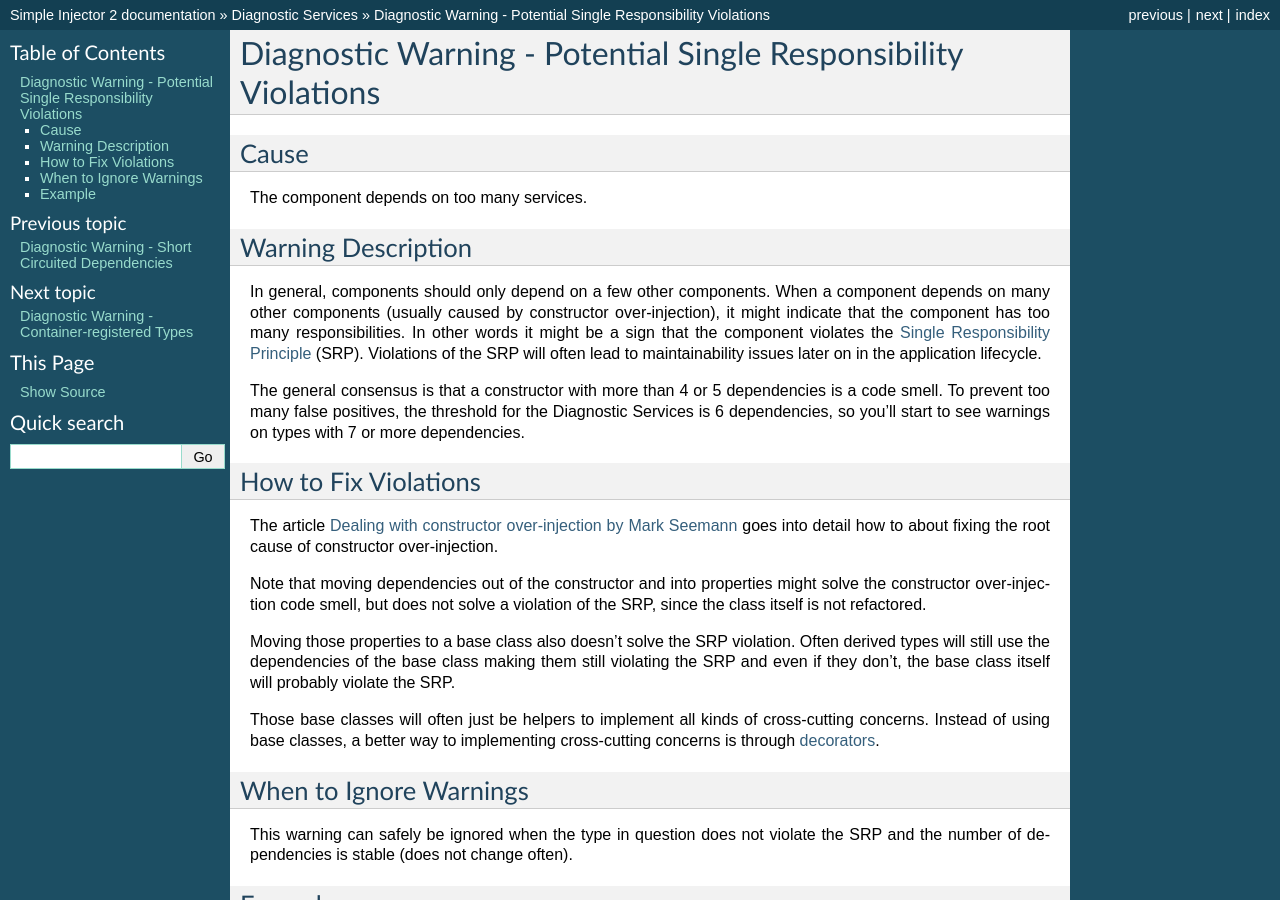
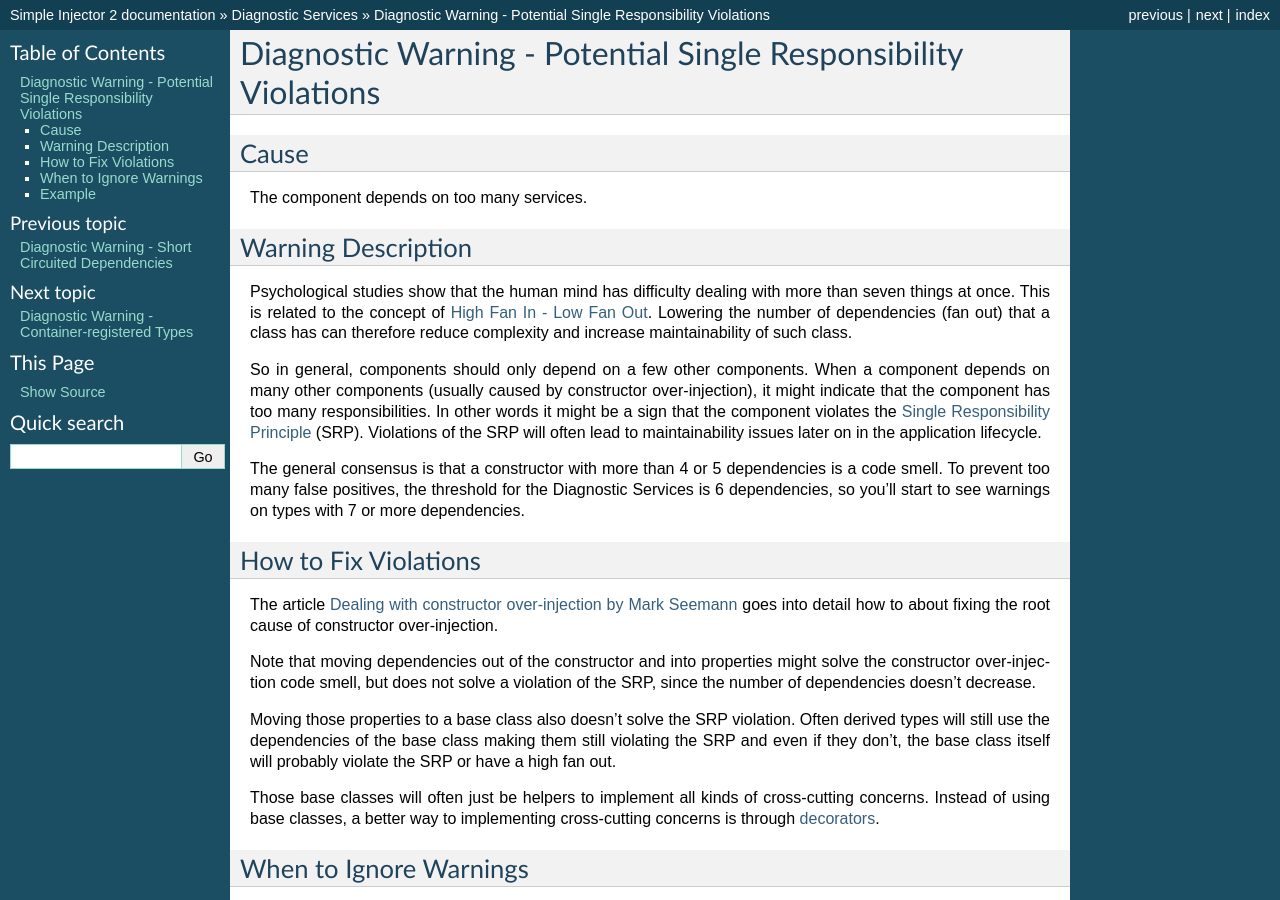
Before and after one commit to simpleinjector/Documentation, a Sphinx documentation site: the page built from source/PotentialSingleResponsibilityViolations.rst, in a window 1280 px wide and 900 px high. Built offline with Sphinx 7.4.7, drawn with Linux system fonts in a browser that asks for light colours; some of the changed text lies outside the part shown.

Commit message:
Added information about high fan in / low fan out to the SRP violation documentation.

```diff
--- a/source/PotentialSingleResponsibilityViolations.rst
+++ b/source/PotentialSingleResponsibilityViolations.rst
@@ -10,7 +10,9 @@ The component depends on too many services.
 Warning Description
 ===================
 
-In general, components should only depend on a few other components. When a component depends on many other components (usually caused by constructor over-injection), it might indicate that the component has too many responsibilities. In other words it might be a sign that the component violates the `Single Responsibility Principle <https://en.wikipedia.org/wiki/Single_responsibility_principle>`_ (SRP). Violations of the SRP will often lead to maintainability issues later on in the application lifecycle.
+Psychological studies show that the human mind has difficulty dealing with more than seven things at once. This is related to the concept of `High Fan In - Low Fan Out <http://it.toolbox.com/blogs/enterprise-solutions/design-principles-fanin-vs-fanout-16088>`_. Lowering the number of dependencies (fan out) that a class has can therefore reduce complexity and increase maintainability of such class.
+
+So in general, components should only depend on a few other components. When a component depends on many other components (usually caused by constructor over-injection), it might indicate that the component has too many responsibilities. In other words it might be a sign that the component violates the `Single Responsibility Principle <https://en.wikipedia.org/wiki/Single_responsibility_principle>`_ (SRP). Violations of the SRP will often lead to maintainability issues later on in the application lifecycle.
 
 The general consensus is that a constructor with more than 4 or 5 dependencies is a code smell. To prevent too many false positives, the threshold for the Diagnostic Services is 6 dependencies, so you'll start to see warnings on types with 7 or more dependencies.
 
@@ -19,9 +21,9 @@ How to Fix Violations
 
 The article `Dealing with constructor over-injection by Mark Seemann <https://deals.manningpublications.com/DependencyInjectioninNET.pdf>`_ goes into detail how to about fixing the root cause of constructor over-injection.
 
-Note that moving dependencies out of the constructor and into properties might solve the constructor over-injection code smell, but does not solve a violation of the SRP, since the class itself is not refactored.
+Note that moving dependencies out of the constructor and into properties might solve the constructor over-injection code smell, but does not solve a violation of the SRP, since the number of dependencies doesn't decrease.
 
-Moving those properties to a base class also doesn't solve the SRP violation. Often derived types will still use the dependencies of the base class making them still violating the SRP and even if they don't, the base class itself will probably violate the SRP.
+Moving those properties to a base class also doesn't solve the SRP violation. Often derived types will still use the dependencies of the base class making them still violating the SRP and even if they don't, the base class itself will probably violate the SRP or have a high fan out.
 
 Those base classes will often just be helpers to implement all kinds of cross-cutting concerns. Instead of using base classes, a better way to implementing cross-cutting concerns is through :ref:`decorators <Decorators>`.
 
@@ -37,7 +39,8 @@ Example
 
     public class Foo : IFoo
     {
-        public Foo(IUnitOfWorkFactory uowFactory,
+        public Foo(
+            IUnitOfWorkFactory uowFactory,
             CurrencyProvider currencyProvider,
             IFooPolicy fooPolicy,
             IBarService barService,
```
Also changed, not shown: other parts of source/PotentialSingleResponsibilityViolations.rst (+0 -4 lines).
